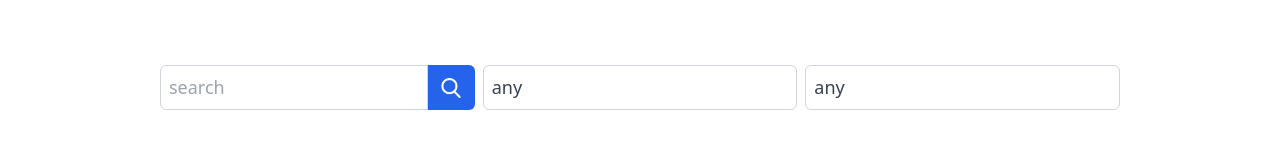
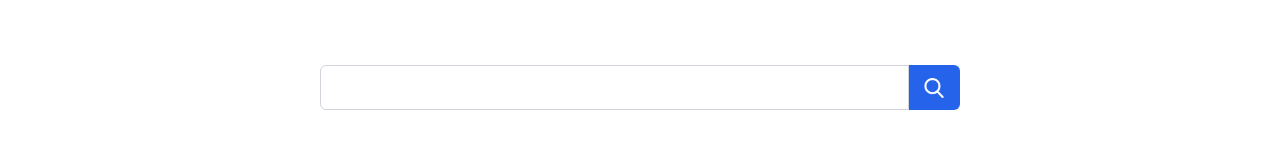
Before and after one commit to osscameroon/template-catalogue, a Nuxt app: page / in a window 1280 px wide. Shown: the part 236-396 px from the top of the page. Built offline with nearby package versions, Linux system fonts and the light colour scheme.

Commit message:
Feature: Set up of the store and implementation of the search page

```diff
--- a/pages/index.vue
+++ b/pages/index.vue
@@ -1,13 +1,12 @@
 <template>
   <div class="container px-4 mx-auto md:px-0">
     <HeaderComponent />
-    <div
-      class="w-full mx-auto mt-10 mb-20 grid gap-2 grid-cols-1 sm:grid-cols-3 md:w-3/4"
-    >
+    <div class="mx-auto mt-10 mb-20 md:w-1/2 wfull grid gap-2 grid-cols-1">
       <div class="flex flex-col items-center justify-center sm:flex-row">
         <div class="flex w-full">
           <input
             type="text"
+            v-model="searchQuery"
             placeholder="search"
             class="block w-full p-2 m-0 font-normal text-gray-700 bg-white bg-no-repeat border border-gray-300 border-solid appearance-none rounded-tl-md rounded-bl-md form-select bg-clip-padding transition ease-in-out focus:text-gray-700 focus:bg-white focus:border-blue-600 focus:outline-none text-[18px]"
           />
@@ -18,11 +17,9 @@
           </div>
         </div>
       </div>
-      <SearchComponent />
-      <SearchComponent />
     </div>
     <div class="grid gap-4 grid-cols-1 sm:grid-cols-2 md:grid-cols-3">
-      <div v-for="(item, myIndex) in mySurvey.items" :key="myIndex">
+      <div v-for="(item, myIndex) in resultQuery" :key="myIndex">
         <CardComponent
           :city="item.city"
           :github_handle="item.github_handle"
@@ -40,18 +37,27 @@
 </template>
 
 <script>
-import mySurvey from '../assets/data/survey.yaml'
 export default {
   name: 'IndexPage',
   data() {
     return {
+      searchQuery: ' ',
       search: require('../assets/search.png'),
-      mySurvey,
+      mydata: this.$store.state.survey.survey,
     }
   },
   computed: {
-    survey() {
-      return this.$store.state.survey.survey
+    resultQuery() {
+      if (this.searchQuery) {
+        return this.mydata.survey.filter((item) => {
+          return this.searchQuery
+            .toLowerCase()
+            .split(' ')
+            .every((v) => item.github_handle.toLowerCase().includes(v))
+        })
+      } else {
+        return this.mydata.survey
+      }
     },
   },
   async created() {
@@ -59,7 +65,9 @@ export default {
   },
   methods: {
     async showAllSurvey() {
-      await this.$store.dispatch('showAllSurvey')
+      if (this.mydata.survey) {
+        await this.$store.dispatch('showAllSurvey')
+      }
     },
   },
 }
--- a/store/index.js
+++ b/store/index.js
@@ -1,6 +1,7 @@
 import mySurvey from '../assets/data/survey.yaml'
 export const actions = {
   async showAllSurvey({ commit }) {
+    console.log('Hello World')
     return commit('survey/survey/SETSURVEY', await mySurvey.items)
   },
 }
```
